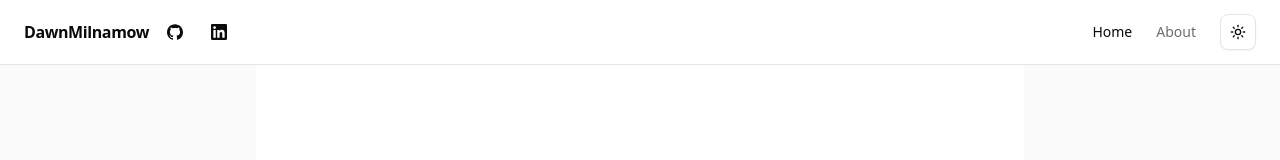
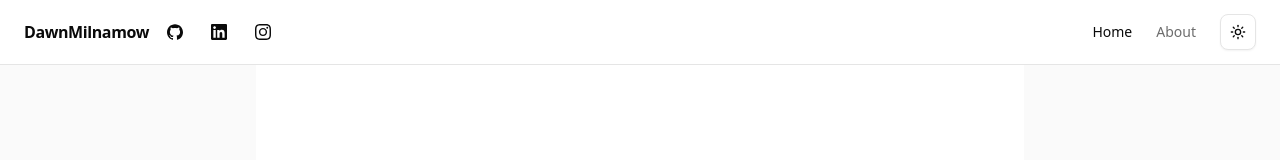
Before and after one commit to Milnamow/dawn-portfolio, a Next.js app: page / in a window 1280 px wide. Shown: the top 160 px of the page. Built offline with nearby package versions, Linux system fonts and the light colour scheme.

Commit message:
instagram

```diff
--- a/src/app/layout.tsx
+++ b/src/app/layout.tsx
@@ -21,12 +21,12 @@ export const metadata: Metadata = {
   metadataBase: new URL('https://www.dawnmilnamow.com'),
   title: "Dawn Milnamow | Software Engineer",
   description: "Dawn Milnamow – Full-stack developer. Based in Hockessin, Delaware and Saint Petersburg, Florida.",
-  keywords: ["Dawn Milnamow", "software engineer", "Next.js developer", "React developer", "front-end developer", "full-stack developer", "Delaware", "Florida"],
+  keywords: ["Dawn Milnamow", "software engineer", "AI engineer", "front-end developer", "full-stack developer", "Delaware", "Florida"],
   openGraph: {
     title: "Dawn Milnamow – Software Engineer",
     description: "Dawn Milnamow – Full-stack developer. Based in Hockessin, Delaware and Saint Petersburg, Florida.",
     url: "https://www.dawnmilnamow.com",
-    siteName: "Dawn Milnamow Portfolio",
+    siteName: "Official website of Dawn Milnamow",
     images: ["/images/dawnmilnamow.jpg"],
     locale: "en_US",
     type: "website",
--- a/src/components/SocialLinks.tsx
+++ b/src/components/SocialLinks.tsx
@@ -1,6 +1,6 @@
 "use client";
 
-import { SiGithub, SiLinkedin } from "react-icons/si";
+import { SiGithub, SiInstagram, SiLinkedin } from "react-icons/si";
 
 import { Button } from "@/components/ui/button";
 import { cn } from "@/lib/utils";
@@ -48,6 +48,24 @@ export function SocialLinks({ className, iconSize = 20 }: SocialLinksProps) {
           />
         </a>
       </Button>
+
+      <Button
+        variant="ghost"
+        size="icon"
+        asChild
+        aria-label="Instagram profile"
+      >
+        <a
+          href="https://www.instagram.com/dawnmilnamow" // ← update to your real LinkedIn
+          target="_blank"
+          rel="noopener noreferrer"
+        >
+          <SiInstagram
+            title="Instagram"
+            className={`h-[${iconSize}px] w-[${iconSize}px]`}
+          />
+        </a>
+      </Button>
     </div>
   );
 }
```
